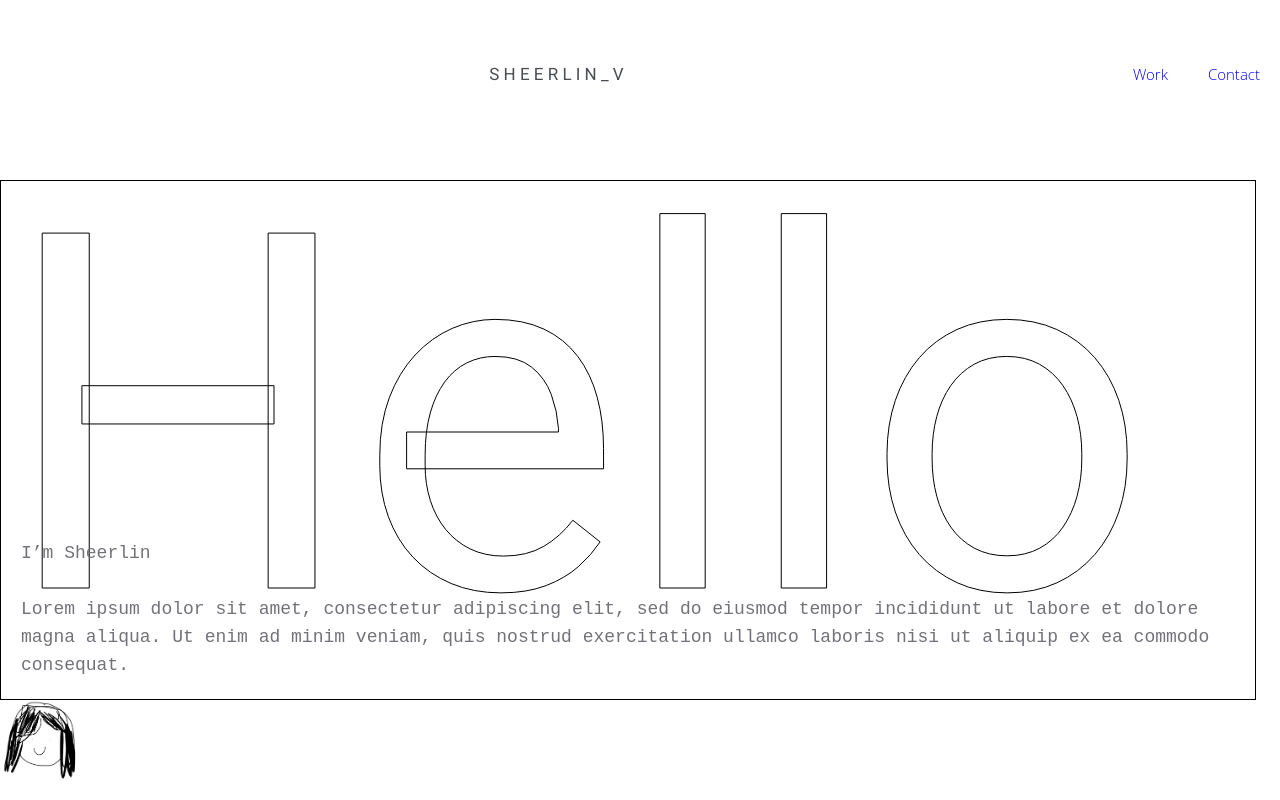
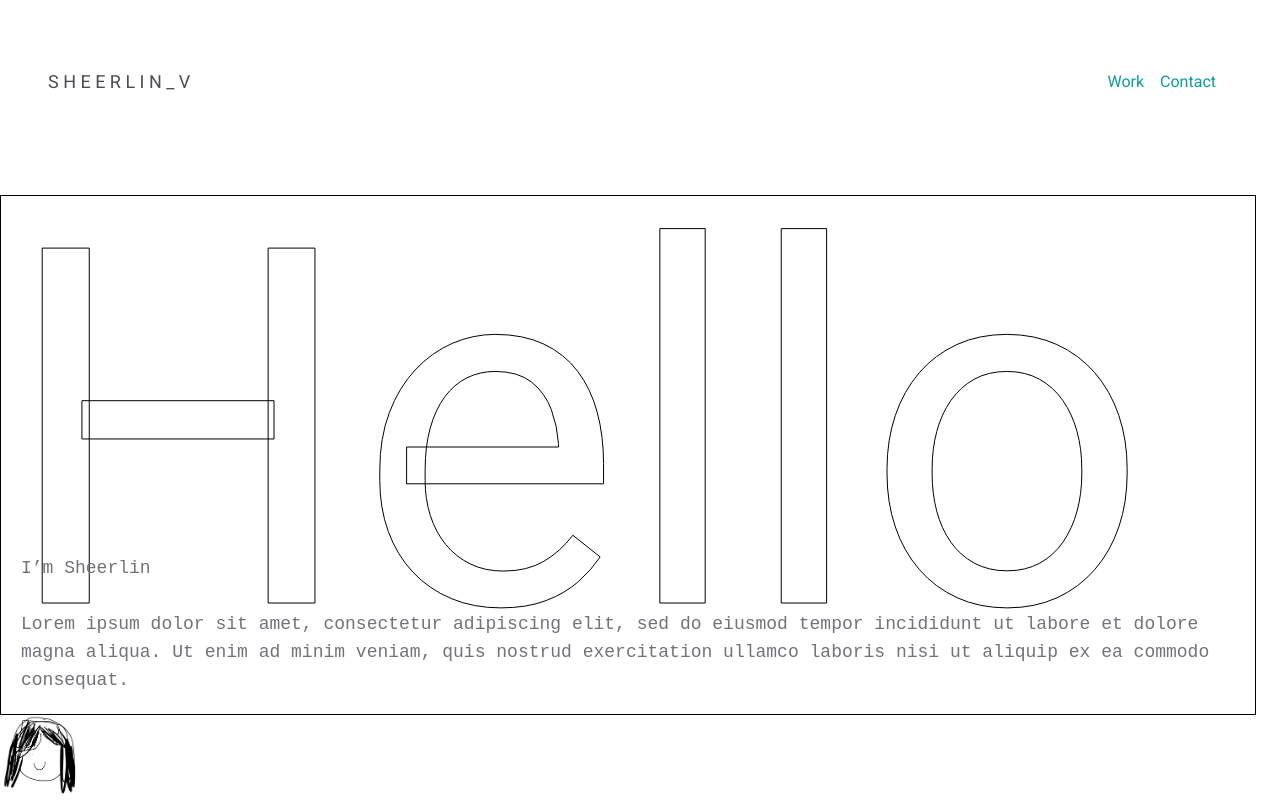
Before and after one commit to sheerlinvuong/sheerlinvuong.github, a React (Create React App) app: page / in a window 1280 px wide. Shown: the top 800 px of the page. Built offline with nearby package versions, Linux system fonts and the light colour scheme.

Commit message:
Refactor nav styles

```diff
--- a/src/App.styles.js
+++ b/src/App.styles.js
@@ -5,7 +5,6 @@ export const WrapperSt = styled.div`
   display: flex;
   background-color: #fff;
   flex-direction: column;
-
   min-height: 100vh;
   display: block;
 `;
--- a/src/components/headerComponent/styles.js
+++ b/src/components/headerComponent/styles.js
@@ -3,37 +3,34 @@ import { device, theme } from '../theme';
 
 export const Nav = styled.div`
   display: flex;
-  flex-direction: row;
-  flex-wrap: wrap;
-  justify-content: space-around;
+  flex-direction: column;
   width: 100%;
   text-align: center;
   padding: 4rem 0 6rem;
   color: ${theme.color.tuna};
+
+  ${device.tablet} {
+  flex-direction: row;
+  align-items: center;
+  justify-content: space-between;
+  padding: 4rem 3rem 6rem;
+  }
 `;
 
 export const Links = styled.div`
+    padding: 1rem 0.5rem 0.5rem 0.5rem;
   a {
-    display: none;
-    padding: 0.5em;
-    font-size: 1em;
-    margin-left: 0px;
-    font-weight: 300;
-    font-family: 'Open Sans', sans-serif;
-    font-weight: 100;
-    ${device.tablet} {
-      display: inline;
-      padding: 20px;
+    font-size: 1rem;
+    padding: 0.5rem;
+    color: ${theme.color.teal};
+    text-decoration: none;
+    }
+      ${device.tablet} {
+       padding:0.5rem;
       font-size: 15px;
-    }
-  }
+      }
 `;
 
 export const Logo = styled.div`
-  margin: 0 auto;
-  font-size: 17px;
-
-  ${device.tablet} {
-    max-width: 50%;
-  }
+  font-size: 18px;
 `;
```
